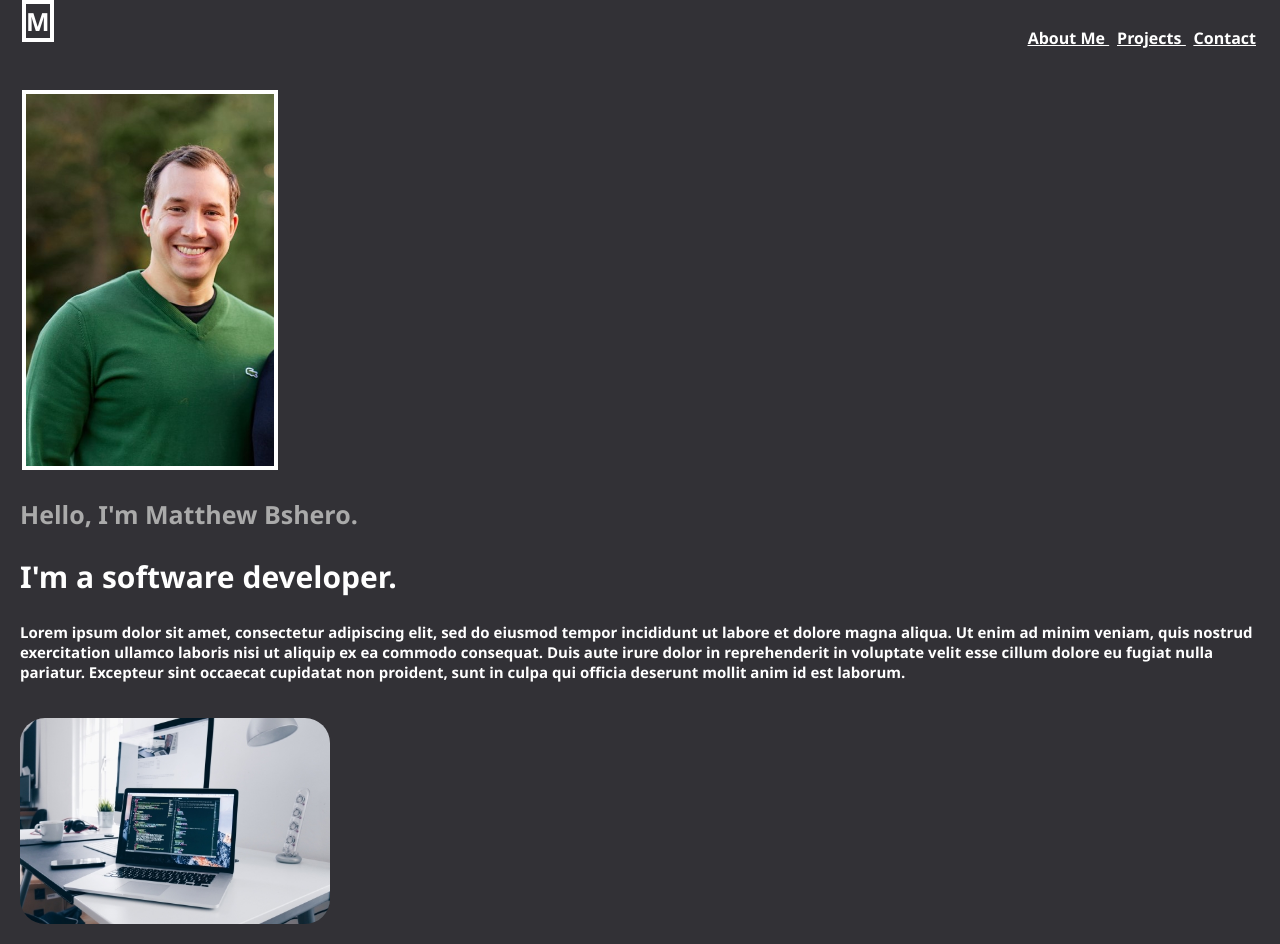
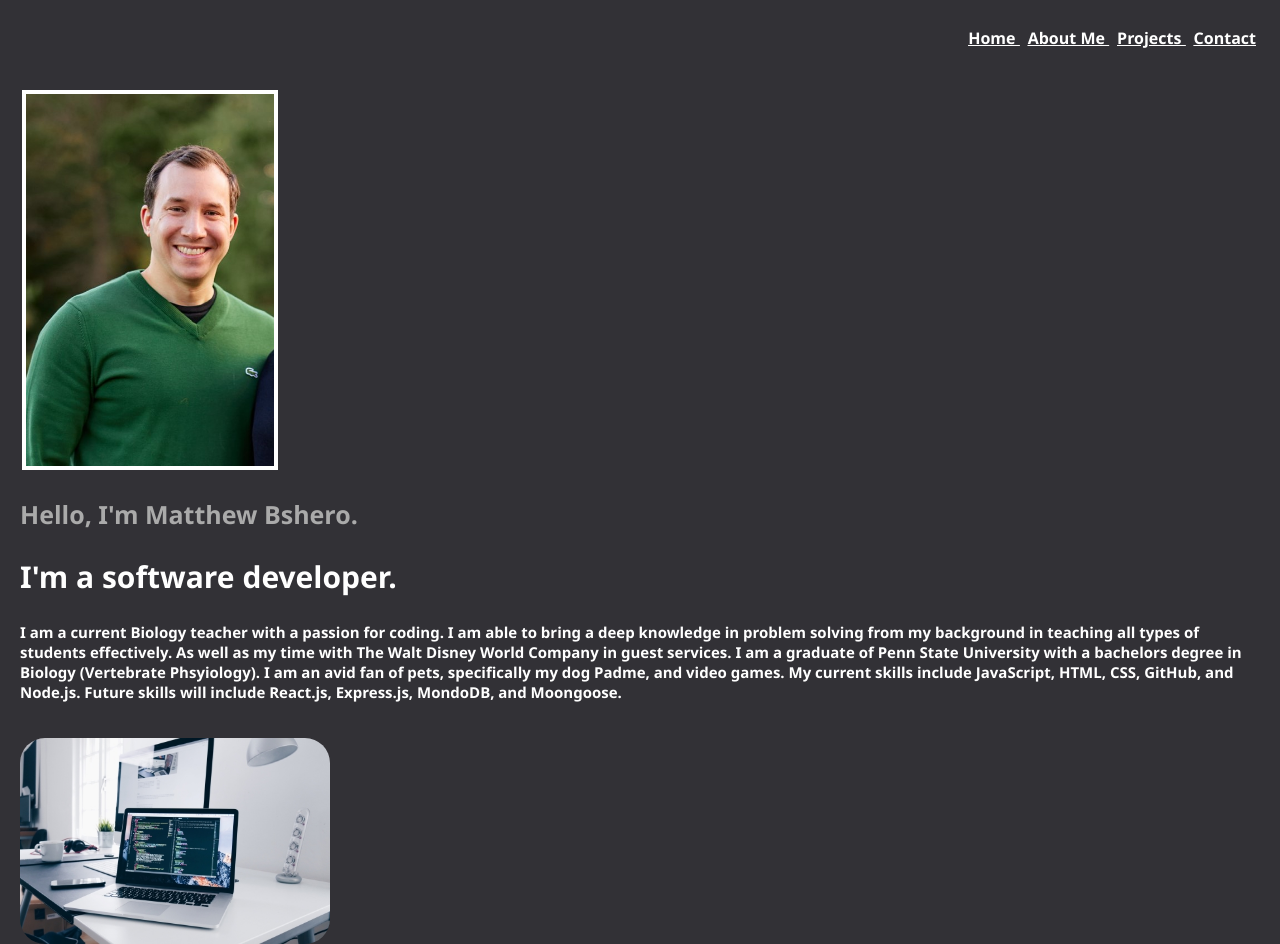
Before and after one commit to mdbshero/mdbshero.github.io, a plain HTML site: page index.html in a window 1280 px wide. Shown: the top 944 px of the page. Drawn offline with Linux system fonts and the light colour scheme.

Commit message:
Added about me section, edited work section, fixed contact positioning.

```diff
--- a/index.css
+++ b/index.css
@@ -30,15 +30,6 @@ body{
 
 .white{
     color: white;
-}
-
-.icon-font {
-
-	font-family:  'Segoe UI', Tahoma, Geneva, Verdana, sans-serif;
-	font-style: normal;
-	font-weight: bold;
-	font-size: 25px;
-	color: white;
 }
 
 .header-font {
@@ -164,7 +155,7 @@ footer {
     margin-top: 12px;
     margin-right: auto;
     margin-left: auto;
-    position: center;
+    text-align: center;
     }
 
 @media only screen and (max-width:768px) {
--- a/index.html
+++ b/index.html
@@ -10,8 +10,12 @@
 <body class="main-background">
     <header>
         <nav>
-            <a class="border icon-font">M</a>
             <ul>
+                <li>
+                    <a href="#home" title="Go to Home" class="white">
+                        Home
+                    </a>
+                </li>
                 <li>
                     <a href="#about me" title="Go to About Me" class="white">
                         About Me
@@ -37,11 +41,21 @@
         </nav>
     </header>
     <main>
-        <section id="about me">
+        <section id="home">
             <img src="./images/Profile.jpg" class="picture-width border" />
             <h1 class="header-font">Hello, I'm Matthew Bshero.</h1>
+        </section>
+        <section id="about me">
             <h2 class="info-font">I'm a software developer.</h2>
-            <div class="about-font">Lorem ipsum dolor sit amet, consectetur adipiscing elit, sed do eiusmod tempor incididunt ut labore et dolore magna aliqua. Ut enim ad minim veniam, quis nostrud exercitation ullamco laboris nisi ut aliquip ex ea commodo consequat. Duis aute irure dolor in reprehenderit in voluptate velit esse cillum dolore eu fugiat nulla pariatur. Excepteur sint occaecat cupidatat non proident, sunt in culpa qui officia deserunt mollit anim id est laborum.</div>
+            <div class="about-font">
+                I am a current Biology teacher with a passion for coding.
+                 I am able to bring a deep knowledge in problem solving from my background in teaching all types of students effectively.
+                 As well as my time with The Walt Disney World Company in guest services.
+                 I am a graduate of Penn State University with a bachelors degree in Biology (Vertebrate Phsyiology).
+                 I am an avid fan of pets, specifically my dog Padme, and video games.
+                 My current skills include JavaScript, HTML, CSS, GitHub, and Node.js.
+                 Future skills will include React.js, Express.js, MondoDB, and Moongoose.
+            </div>
         </section>
         <section id="projects">
             <br>
@@ -80,6 +94,10 @@
                 Coming Soon
                 <p class="projectinfo-font">To be added soon!</p>
             </div>
+            <br></br>
+            <p class="header-font">
+                Please check back for more to come!
+            </p>
     </main>
     <footer>
     </section>
```
